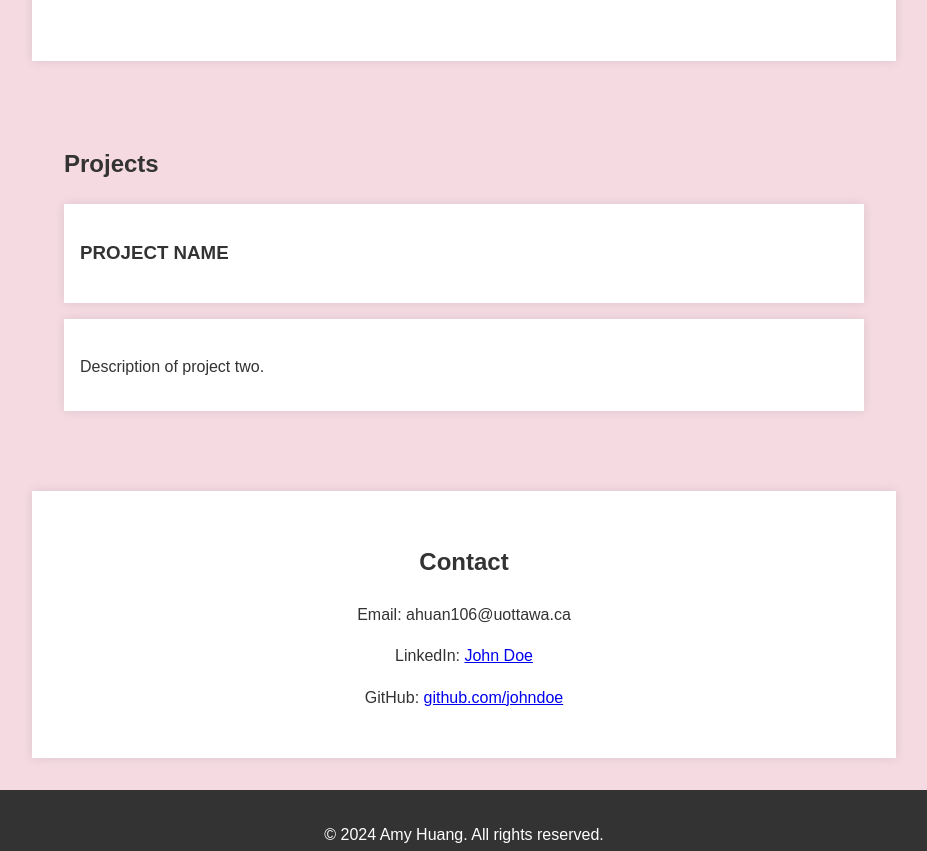
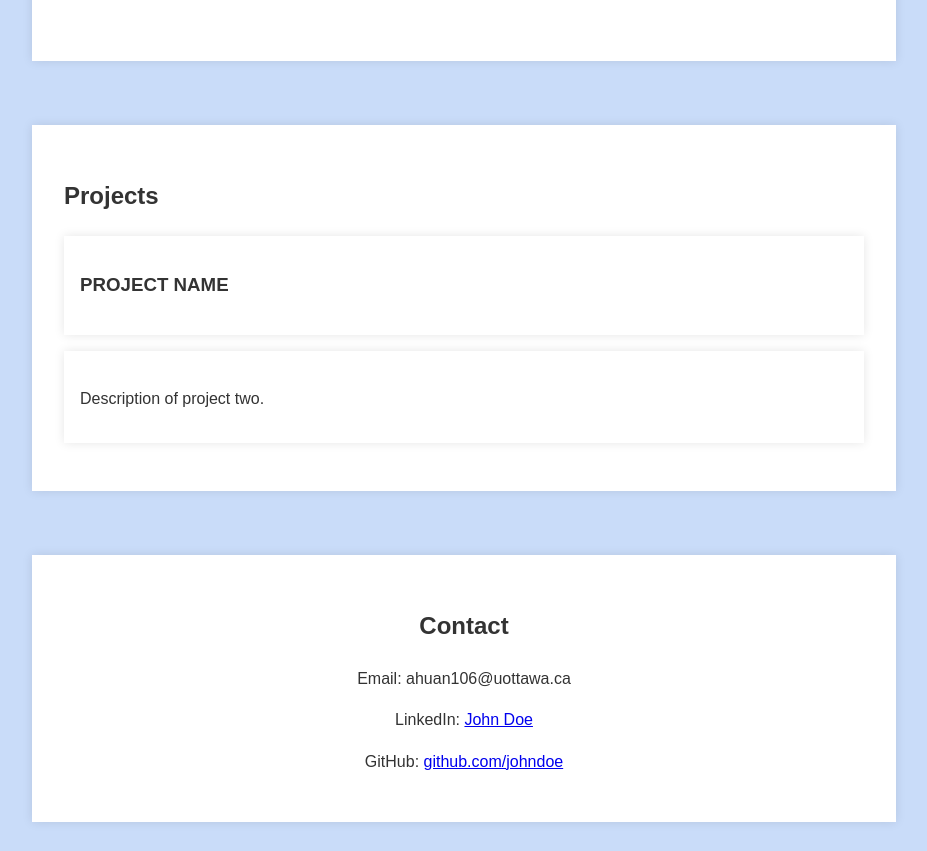
Before and after one commit to anoushka-j/portfolio, a plain HTML site: page amy_portfolio.html in a window 1280 px wide. Shown: the part 723-1574 px from the top of the page, without its empty margins (176-1103 px from the left). Drawn offline with Linux system fonts and the light colour scheme.

Commit message:
Add new styling classes; edit existing styles

```diff
--- a/amy_portfolio.html
+++ b/amy_portfolio.html
@@ -9,8 +9,8 @@
         <link rel="stylesheet" href="styles.css">
     </head>
 
-    <body>
-        <header>
+    <body class="amy-background">
+        <header class="amy-background">
             <nav>
                 <ul>
                     <li><a href="#resume">Resume</a></li>
--- a/styles.css
+++ b/styles.css
@@ -1,14 +1,20 @@
 body {
     font-family: Arial, sans-serif;
     line-height: 1.6;
-    background-color: #f5dae2;
     color: #333;
 }
 
 header {
-    background-color: #f5dae2;
     padding: 1rem 0;
     text-align: center;
+}
+
+.anoushka-background {
+    background-color: #f5dae2;
+}
+
+.amy-background {
+    background-color: #c9dcf9;
 }
 
 img {
@@ -70,7 +76,10 @@ ul li {
 }
 
 #projects {
-    margin-top: 2rem;
+    background: #fff;
+    padding: 2rem;
+    margin-top: 4rem;
+    box-shadow: 0 0 10px rgba(0, 0, 0, 0.1);
 }
 
 .project {
@@ -83,7 +92,7 @@ ul li {
 #contact {
     background: #fff;
     padding: 2rem;
-    margin-top: 2rem;
+    margin-top: 4rem;
     text-align: center;
     box-shadow: 0 0 10px rgba(0, 0, 0, 0.1);
 }
```
Also changed, not shown: anoushka_portfolio.html (+2 -2 lines).
